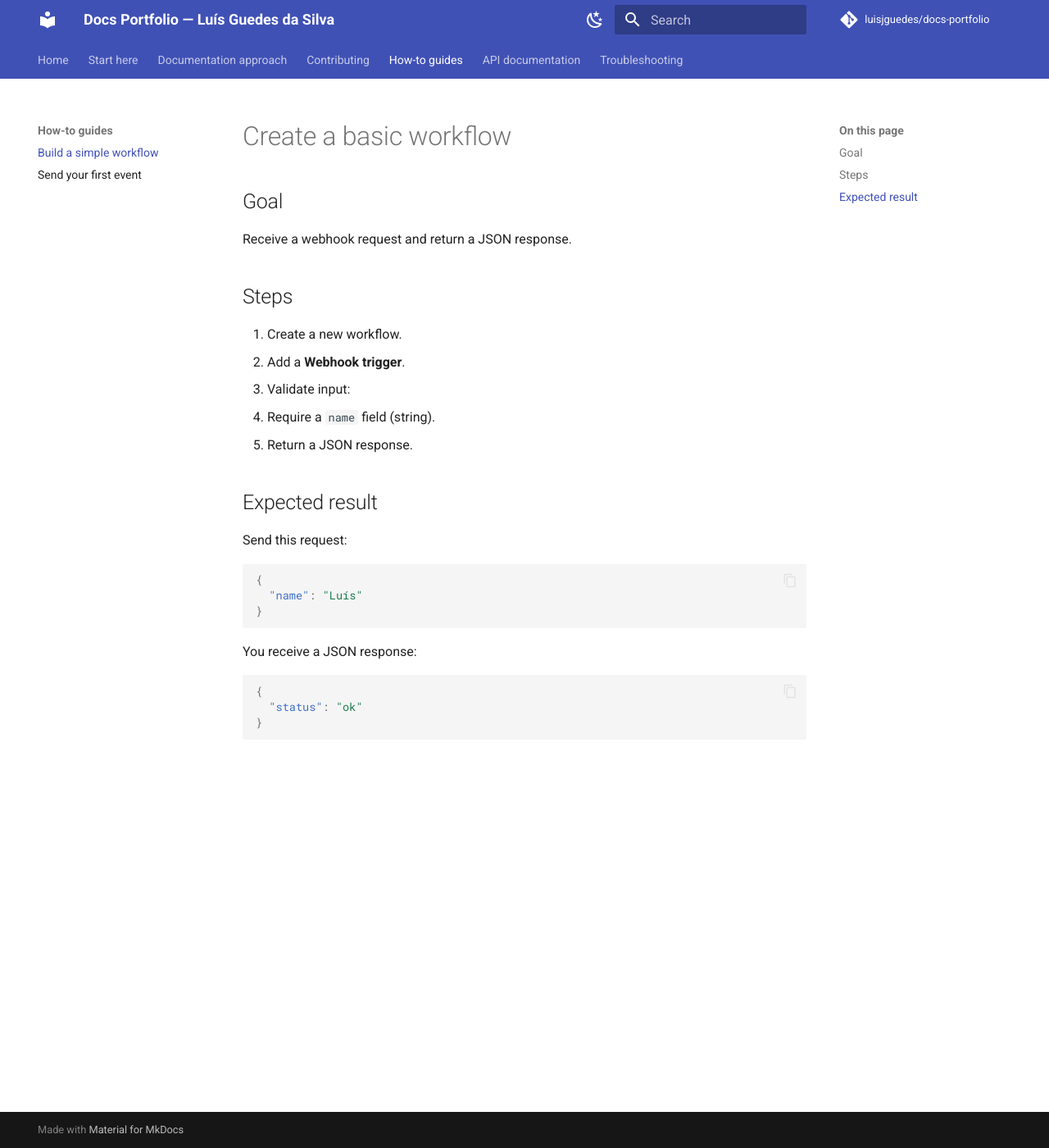
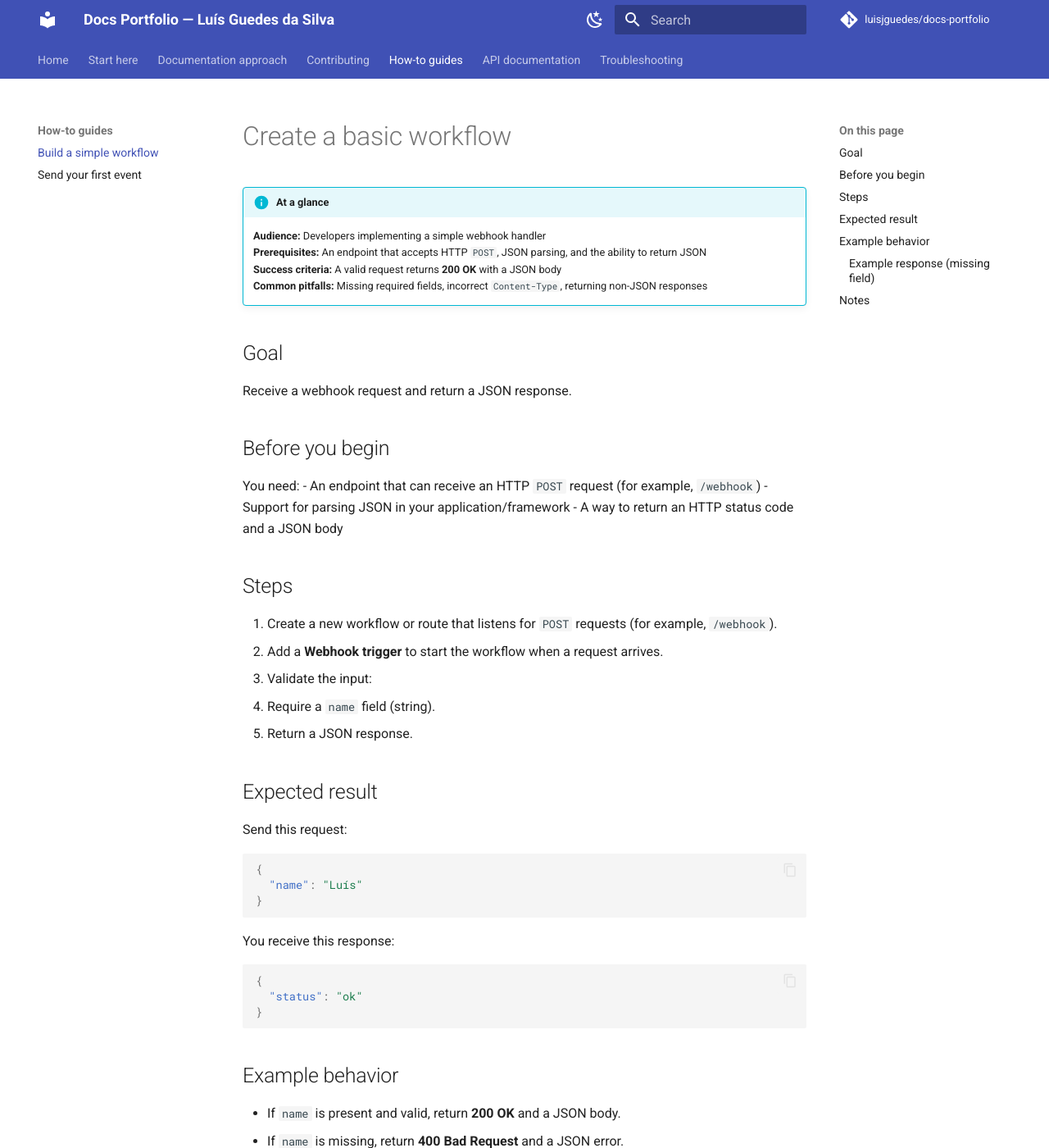
Before and after one commit to luisjguedes/docs-portfolio, an MkDocs documentation site: the page built from docs/how-to/create-workflow.md, in a window 1280 px wide and 1400 px high. Shown: the whole window at 82% size. Built offline with MkDocs 1.6.1 and Material for MkDocs 9.7.7, drawn with Linux system fonts in a browser that asks for light colours; comment, search, counter and statistics services are not loaded; some of the changed text lies outside the part shown.

Commit message:
Update create-workflow.md

````diff
--- a/docs/how-to/create-workflow.md
+++ b/docs/how-to/create-workflow.md
@@ -1,12 +1,24 @@
 # Create a basic workflow
+
+!!! info "At a glance"
+    **Audience:** Developers implementing a simple webhook handler
+    **Prerequisites:** An endpoint that accepts HTTP `POST`, JSON parsing, and the ability to return JSON
+    **Success criteria:** A valid request returns **200 OK** with a JSON body
+    **Common pitfalls:** Missing required fields, incorrect `Content-Type`, returning non-JSON responses
 
 ## Goal
 Receive a webhook request and return a JSON response.
 
+## Before you begin
+You need:
+- An endpoint that can receive an HTTP `POST` request (for example, `/webhook`)
+- Support for parsing JSON in your application/framework
+- A way to return an HTTP status code and a JSON body
+
 ## Steps
-1. Create a new workflow.
-2. Add a **Webhook trigger**.
-3. Validate input:
+1. Create a new workflow or route that listens for `POST` requests (for example, `/webhook`).
+2. Add a **Webhook trigger** to start the workflow when a request arrives.
+3. Validate the input:
    - Require a `name` field (string).
 4. Return a JSON response.
 
@@ -20,10 +32,29 @@ Send this request:
 }
 ```
 
-You receive a JSON response:
+You receive this response:
 
 ```json
 {
   "status": "ok"
 }
 ```
+
+## Example behavior
+- If `name` is present and valid, return **200 OK** and a JSON body.
+- If `name` is missing, return **400 Bad Request** and a JSON error.
+
+### Example response (missing field)
+
+```json
+{
+  "error": {
+    "code": "invalid_request",
+    "message": "Missing required field: name"
+  }
+}
+```
+
+## Notes
+- Clients should send `Content-Type: application/json`.
+- Keep success and error responses consistent (predictable fields and shapes).
````
